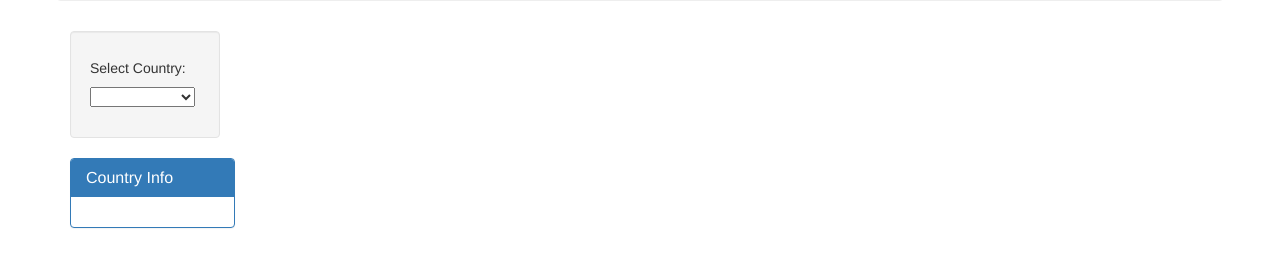
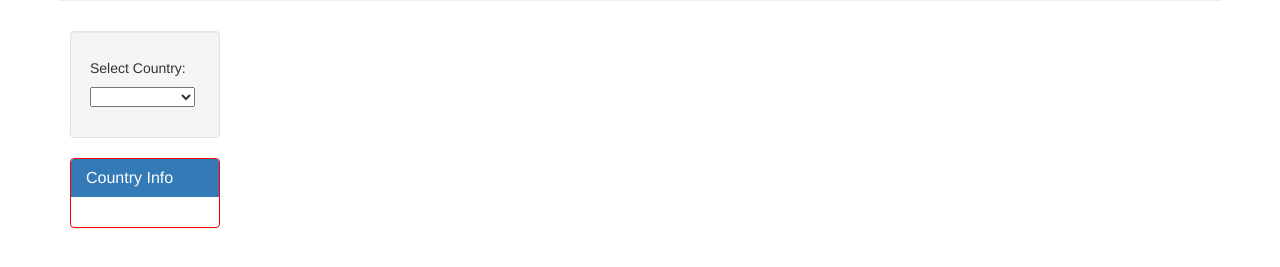
Before and after one commit to clafrance/world-population-analyzer, a Flask app: page / in a window 1280 px wide. Shown: the part 239-506 px from the top of the page. Run offline with Flask 2, Linux system fonts and the light colour scheme; data that the repository does not hold is empty; parts of the project's set-up code (start-up, migrations or seed data) failed here and were passed over; some libraries are stand-ins or nearby versions.

Commit message:
add width to panel

```diff
--- a/static/style/app.css
+++ b/static/style/app.css
@@ -7,3 +7,8 @@
 	display: block;
 	width: 105px;
 }
+
+#country-info {
+	border: 1px solid red;
+	width: 150px;
+}
--- a/templates/index.html
+++ b/templates/index.html
@@ -28,7 +28,7 @@
           <select id="selCountry" onchange="optionChanged(this.value)"></select>
         </div>
 
-        <div class="panel panel-primary">
+        <div class="panel panel-primary" id="country-info">
           <div class="panel-heading">
             <h3 class="panel-title">Country Info</h3>
           </div>
```
